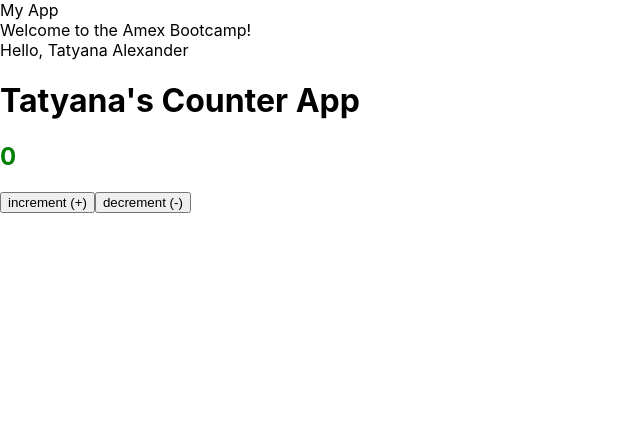
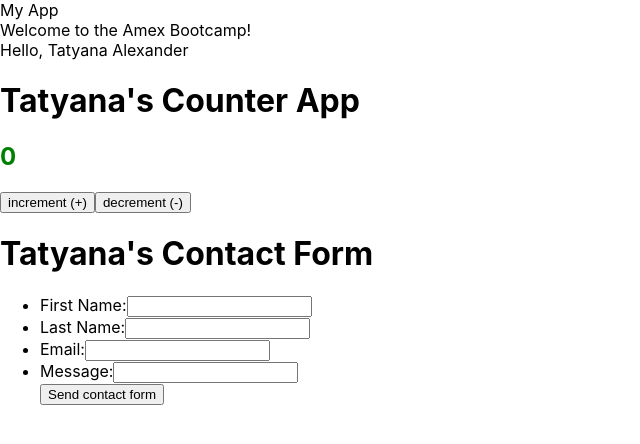
Before and after one commit to tatyana16/create-react-app, a React (Create React App) app: page / in a window 1280 px wide. Shown: the top 444 px of the page, without its empty margins (0-640 px from the left). Built offline with nearby package versions, Linux system fonts and the light colour scheme.

Commit message:
Add static Contact Form

```diff
--- a/src/App.js
+++ b/src/App.js
@@ -2,6 +2,7 @@ import React, { Component } from "react";
 import Welcome from "./components/Welcome/Welcome";
 import Person from "./components/Person/Person";
 import Counter from "./components/Counter/Counter";
+import ContactForm from "./components/ContactForm/ContactForm";
 
 export default class App extends Component {
   render() {
@@ -11,6 +12,7 @@ export default class App extends Component {
         <Welcome />
         <Person firstName={"Tatyana"} lastName={"Alexander"} />
         <Counter />
+        <ContactForm />
       </div>
     );
   }
--- a/src/components/ContactForm/ContactForm.js
+++ b/src/components/ContactForm/ContactForm.js
@@ -5,9 +5,9 @@ export default class ContactForm extends Component {
     super(props);
 
     this.state = {
-      firstName: "Hou",
-      lastName: "Chia",
-      email: "houchia@gmail.com",
+      firstName: "Tatyana",
+      lastName: "Alexander",
+      email: "tatyana.theresa@gmail.com",
       message: "message",
     };
   }
@@ -15,12 +15,28 @@ export default class ContactForm extends Component {
   render() {
     return (
       <div>
-        <h1>Hou's Contact Form</h1>
-        <p>{this.state.firstName}</p>
-        <p>{this.state.lastName}</p>
-        <p>{this.state.email}</p>
-        <p>{this.state.message}</p>
-        <form></form>
+        <h1>Tatyana's Contact Form</h1>
+        <form>
+          <ul>
+            <li>
+              <label htmlFor="firstName">First Name:</label>
+              <input type="text" id="firstName" name="firstName" />
+            </li>
+            <li>
+              <label htmlFor="lastName">Last Name:</label>
+              <input type="text" id="lastName" name="lastName" />
+            </li>
+            <li>
+              <label htmlFor="email">Email:</label>
+              <input type="email" id="email" name="email" />
+            </li>
+            <li>
+              <label htmlFor="message">Message:</label>
+              <input type="text" id="message" name="message" />
+            </li>
+            <button>Send contact form</button>
+          </ul>
+        </form>
       </div>
     );
   }
```
